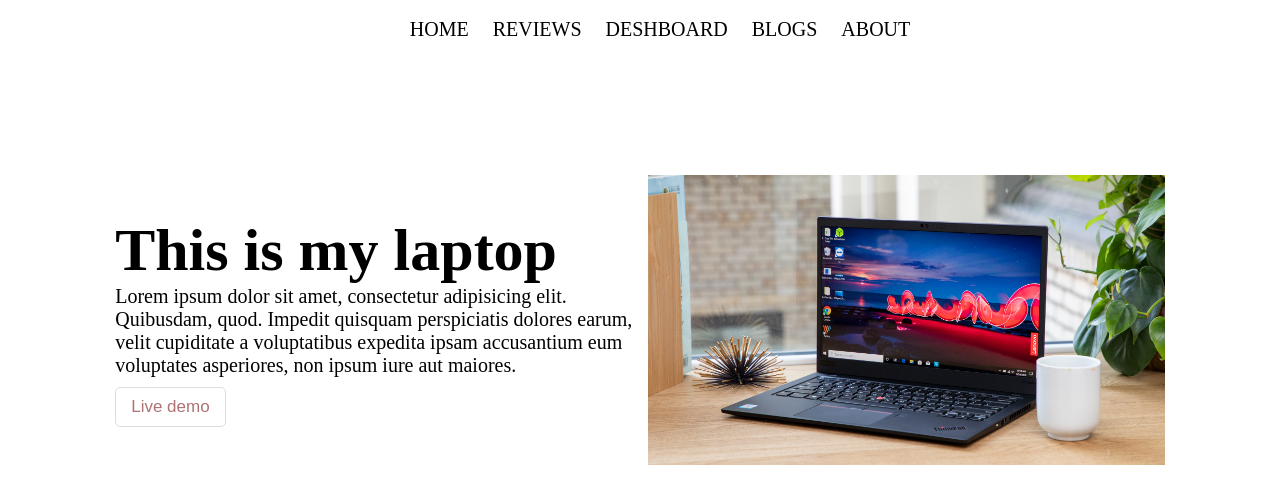
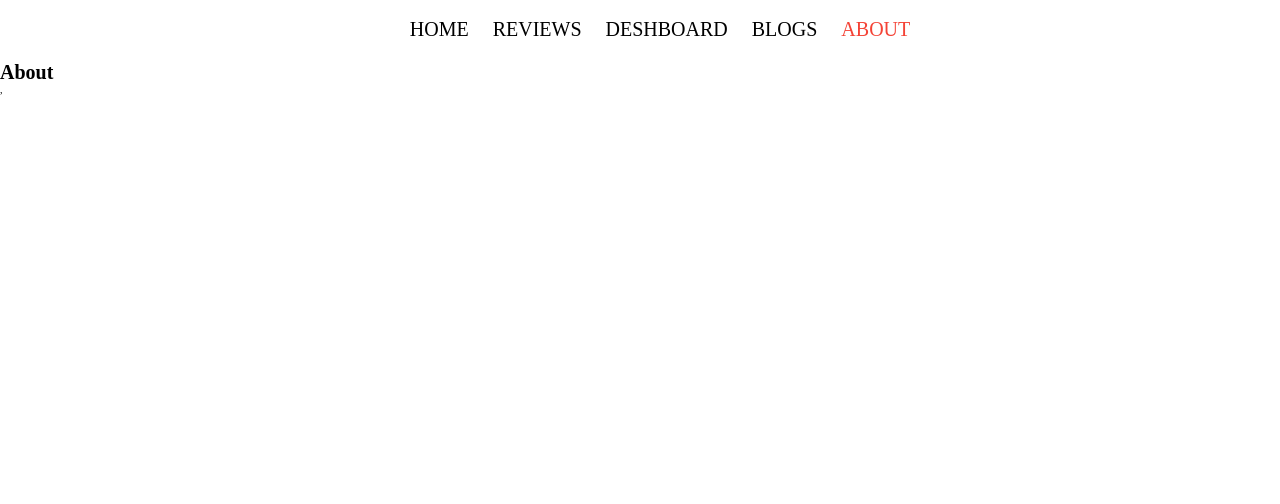
Before and after one commit to Pranto40/super-shop, a React (Create React App) app: page /about in a window 1280 px wide. Shown: the top 504 px of the page. Built offline with nearby package versions, Linux system fonts and the light colour scheme.

Commit message:
custom link added

```diff
--- a/src/App.js
+++ b/src/App.js
@@ -1,12 +1,23 @@
+import { Route, Routes } from 'react-router-dom';
 import './App.css';
+import About from './components/About/About';
+import Blogs from './components/Blogs/Blogs';
+import Deshboard from './components/Deshboard/Deshboard';
 import Header from './components/Header/Header';
 import Home from './components/Home/Home';
+import Reviews from './components/Reviews/Reviews';
 
 function App() {
   return (
     <div className="App">
       <Header></Header>
-      <Home></Home>
+      <Routes>
+        <Route path='/' element={<Home></Home>}></Route>
+        <Route path='/reviews' element={<Reviews></Reviews>}></Route>
+        <Route path='/deshboard' element={<Deshboard />}></Route>
+        <Route path='/blogs' element={<Blogs />}></Route>
+        <Route path='/about' element={<About />}></Route>
+      </Routes>
     </div>
   );
 }
--- /dev/null
+++ b/src/components/About/About.js
@@ -0,0 +1,11 @@
+import React from 'react';
+
+const About = () => {
+    return (
+        <div>
+            <h1>About</h1>
+        </div>
+    );
+};
+
+export default About;
--- /dev/null
+++ b/src/components/Blogs/Blogs.js
@@ -0,0 +1,11 @@
+import React from 'react';
+
+const Blogs = () => {
+    return (
+        <div>
+            <h1>Blogs</h1>
+        </div>
+    );
+};
+
+export default Blogs;
--- /dev/null
+++ b/src/components/CustomLink/CustomLink.js
@@ -0,0 +1,20 @@
+import React from 'react';
+import { Link, useMatch, useResolvedPath } from 'react-router-dom';
+
+const CustomLink = ({ children, to, ...props }) => {
+    let resolved = useResolvedPath(to);
+    let match = useMatch({ path: resolved.pathname, end: true });
+    return (
+        <div>
+        <Link
+            style={{ color: match ? "#f44336" : "black" }}
+            to={to}
+            {...props}
+           >
+        {children}
+      </Link>
+        </div>
+    );
+};
+
+export default CustomLink;
--- /dev/null
+++ b/src/components/Deshboard/Deshboard.js
@@ -0,0 +1,11 @@
+import React from 'react';
+
+const Deshboard = () => {
+    return (
+        <div>
+            <h1>Deshboard</h1>
+        </div>
+    );
+};
+
+export default Deshboard;
--- a/src/components/Header/Header.js
+++ b/src/components/Header/Header.js
@@ -1,16 +1,16 @@
 import React from 'react';
-import { Link } from 'react-router-dom';
+import CustomLink from '../CustomLink/CustomLink';
 import './Header.css'
 const Header = () => {
     return (
         <header>
             <nav className="navbar">
                 <ul>
-                    <li><Link to='/'>HOME</Link></li>
-                    <li><Link to='/'>REVIEWS</Link></li>
-                    <li><Link to='/'>DESHBOARD</Link></li>
-                    <li><Link to='/'>BLOGS</Link></li>
-                    <li><Link to='/'>ABOUT</Link></li>
+                    <li><CustomLink to='/'>HOME</CustomLink></li>
+                    <li><CustomLink to='/reviews'>REVIEWS</CustomLink></li>
+                    <li><CustomLink to='/deshboard'>DESHBOARD</CustomLink></li>
+                    <li><CustomLink to='/blogs'>BLOGS</CustomLink></li>
+                    <li><CustomLink to='/about'>ABOUT</CustomLink></li>
                 </ul>
             </nav>
         </header>
--- /dev/null
+++ b/src/components/Reviews/Reviews.js
@@ -0,0 +1,11 @@
+import React from 'react';
+
+const Reviews = () => {
+    return (
+        <div>
+            <h1>Reviews</h1>
+        </div>
+    );
+};
+
+export default Reviews;
```
